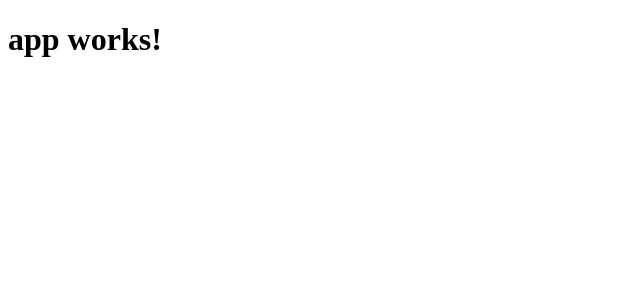
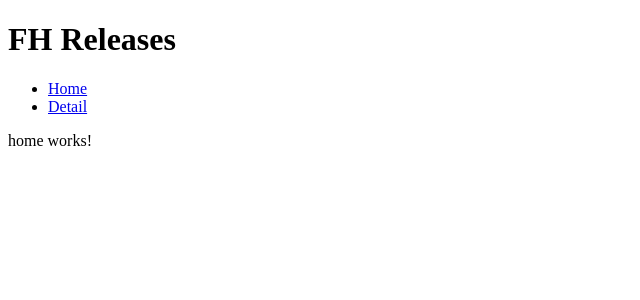
Before and after one commit to MattMasuda/workshop-app, an Angular app: page /#/home in a window 1280 px wide. Shown: the top 300 px of the page, without its empty margins (0-640 px from the left). Built offline with nearby package versions, Linux system fonts and the light colour scheme.

Commit message:
Add two new components Set up routing

```diff
--- a/src/app/app.component.html
+++ b/src/app/app.component.html
@@ -1,3 +1,12 @@
-<h1>
-  {{title}}
-</h1>
+<h1>{{title}}</h1>
+<nav>
+  <div class="nav-wrapper">
+    <ul>
+      <li routerLinkActive="green-background">
+        <a [routerLink]="['/home']">Home</a></li>
+      <li routerLinkActive="green-background">
+        <a [routerLink]="['/detail']">Detail</a></li>
+    </ul>
+  </div>
+</nav>
+<router-outlet></router-outlet>
--- a/src/app/app.component.ts
+++ b/src/app/app.component.ts
@@ -6,5 +6,5 @@ import { Component } from '@angular/core';
   styleUrls: ['./app.component.css']
 })
 export class AppComponent {
-  title = 'app works!';
+  title = 'FH Releases';
 }
--- a/src/app/app.module.ts
+++ b/src/app/app.module.ts
@@ -2,17 +2,29 @@ import { BrowserModule } from '@angular/platform-browser';
 import { NgModule } from '@angular/core';
 import { FormsModule } from '@angular/forms';
 import { HttpModule } from '@angular/http';
+import { RouterModule, Routes } from '@angular/router';
 
 import { AppComponent } from './app.component';
+import { HomeComponent } from './home/home.component';
+import { DetailComponent } from './detail/detail.component';
+
+const appRoutes: Routes = [
+  { path: '', redirectTo: 'home', pathMatch: 'full' },
+  { path: 'home', component: HomeComponent },
+  { path: 'detail', component: DetailComponent },
+];
 
 @NgModule({
   declarations: [
-    AppComponent
+    AppComponent,
+    HomeComponent,
+    DetailComponent
   ],
   imports: [
     BrowserModule,
     FormsModule,
-    HttpModule
+    HttpModule,
+    RouterModule.forRoot(appRoutes, { useHash: true })
   ],
   providers: [],
   bootstrap: [AppComponent]
--- /dev/null
+++ b/src/app/detail/detail.component.html
@@ -0,0 +1,3 @@
+<p>
+  detail works!
+</p>
--- /dev/null
+++ b/src/app/detail/detail.component.ts
@@ -0,0 +1,15 @@
+import { Component, OnInit } from '@angular/core';
+
+@Component({
+  selector: 'app-detail',
+  templateUrl: './detail.component.html',
+  styleUrls: ['./detail.component.css']
+})
+export class DetailComponent implements OnInit {
+
+  constructor() { }
+
+  ngOnInit() {
+  }
+
+}
--- /dev/null
+++ b/src/app/home/home.component.html
@@ -0,0 +1,3 @@
+<p>
+  home works!
+</p>
--- /dev/null
+++ b/src/app/home/home.component.ts
@@ -0,0 +1,15 @@
+import { Component, OnInit } from '@angular/core';
+
+@Component({
+  selector: 'app-home',
+  templateUrl: './home.component.html',
+  styleUrls: ['./home.component.css']
+})
+export class HomeComponent implements OnInit {
+
+  constructor() { }
+
+  ngOnInit() {
+  }
+
+}
```
Also changed, not shown: src/app/detail/detail.component.css (added), src/app/home/home.component.css (added), 2 other files (tests, documents, lock files or other folders).
